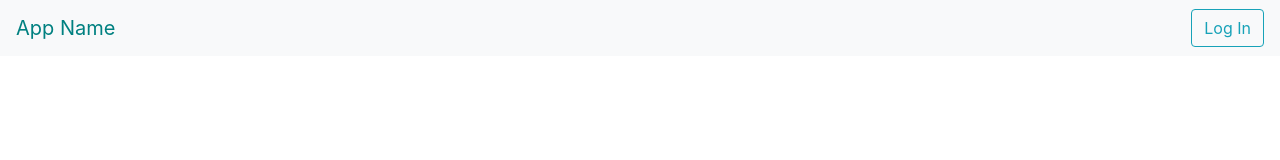
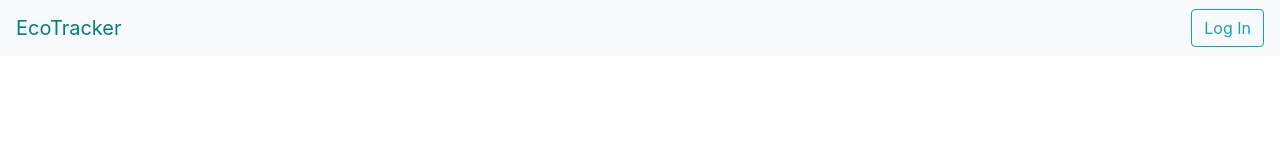
Before and after one commit to Shristi321/CleanTechHack, a React (Create React App) app in the folder cleantechhack/: page / in a window 1280 px wide. Shown: the top 160 px of the page. Built offline with nearby package versions, Linux system fonts and the light colour scheme.

Commit message:
Update Home.js

```diff
--- a/cleantechhack/src/Home.js
+++ b/cleantechhack/src/Home.js
@@ -17,7 +17,7 @@ const Home = () => {
 
         <div>
             <Navbar bg="light" expand="lg">
-            <Navbar.Brand style={logoStyle}href="#home">App Name</Navbar.Brand>
+            <Navbar.Brand style={logoStyle}href="#home">EcoTracker</Navbar.Brand>
             <Navbar.Toggle aria-controls="basic-navbar-nav" />
             {/* <Navbar.Collapse id="basic-navbar-nav"> */}
 
```
